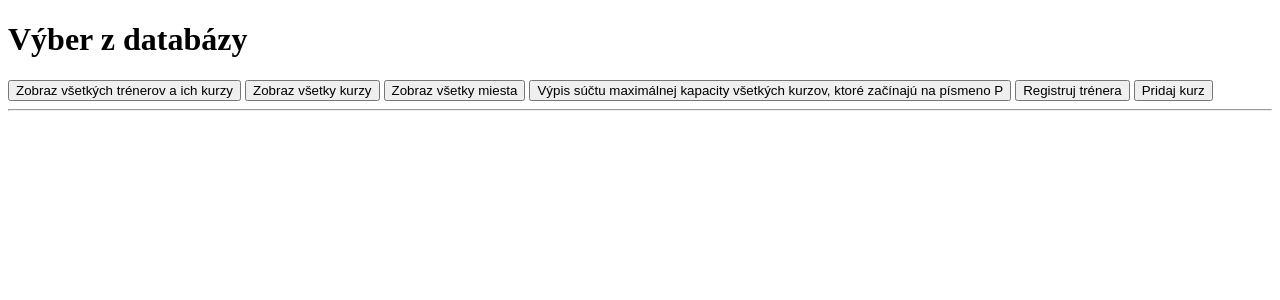
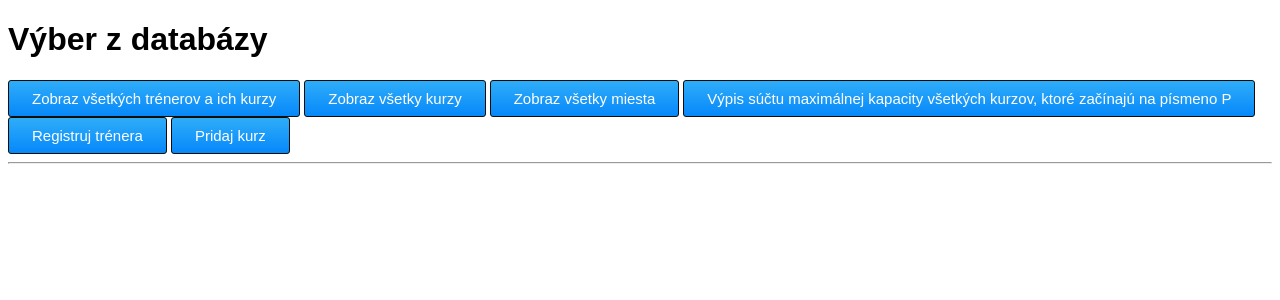
Before and after one commit to jancin081/isj-modrocky-webapp, a Flask app: page / in a window 1280 px wide. Shown: the top 300 px of the page. Run offline with Flask 3, Linux system fonts and the light colour scheme.

Commit message:
update css

```diff
--- a/static/main.css
+++ b/static/main.css
@@ -1,3 +1,9 @@
+
+h1 {
+    color: black;
+    font-family: Arial, Helvetica, sans-serif;
+    font-size: 32px;
+}
 
 h2 {
     color: blue;
@@ -8,7 +14,25 @@ h2 {
     text-transform: uppercase;
 }
 
+.mojah2 {
+    color: red;
+}
+
 p {
     color: green;
     font-family: sans-serif;
 }
+
+.btn {
+	background:linear-gradient(to bottom, #2dabf9 5%, #0688fa 100%);
+	background-color:#2dabf9;
+	border-radius:3px;
+	border:1px solid #0b0e07;
+	display:inline-block;
+	cursor:pointer;
+	color:#ffffff;
+	font-family:Arial;
+	font-size:15px;
+	padding:9px 23px;
+	text-decoration:none;
+}
--- a/templates/index.html
+++ b/templates/index.html
@@ -8,12 +8,12 @@
 
 <body>
     <h1>Výber z databázy</h1>
-        <a href="/treneri-kurzy"><button>Zobraz všetkých trénerov a ich kurzy</button></a>
-        <a href="/kurzy"><button>Zobraz všetky kurzy</button></a>
-        <a href="/miesta"><button>Zobraz všetky miesta</button></a>
-        <a href="/maximalna-kapacita-p"><button>Výpis súčtu maximálnej kapacity všetkých kurzov, ktoré začínajú na písmeno P</button></a>
-        <a href="/registracia-trenera"><button>Registruj trénera</button></a>
-        <a href="/pridaj_kurz"><button>Pridaj kurz</button></a>
+        <a href="/treneri-kurzy"><button class="btn">Zobraz všetkých trénerov a ich kurzy</button></a>
+        <a href="/kurzy"><button class="btn">Zobraz všetky kurzy</button></a>
+        <a href="/miesta"><button class="btn">Zobraz všetky miesta</button></a>
+        <a href="/maximalna-kapacita-p"><button class="btn">Výpis súčtu maximálnej kapacity všetkých kurzov, ktoré začínajú na písmeno P</button></a>
+        <a href="/registracia-trenera"><button class="btn">Registruj trénera</button></a>
+        <a href="/pridaj_kurz"><button class="btn">Pridaj kurz</button></a>
         <hr>
 </body>
 </html>
--- a/templates/kurzy.html
+++ b/templates/kurzy.html
@@ -1,5 +1,5 @@
 <!DOCTYPE html>
-<html>
+<html lang="sk">
 <head>
     <meta charset="UTF-8">
     <title>Kurzy</title>
```
